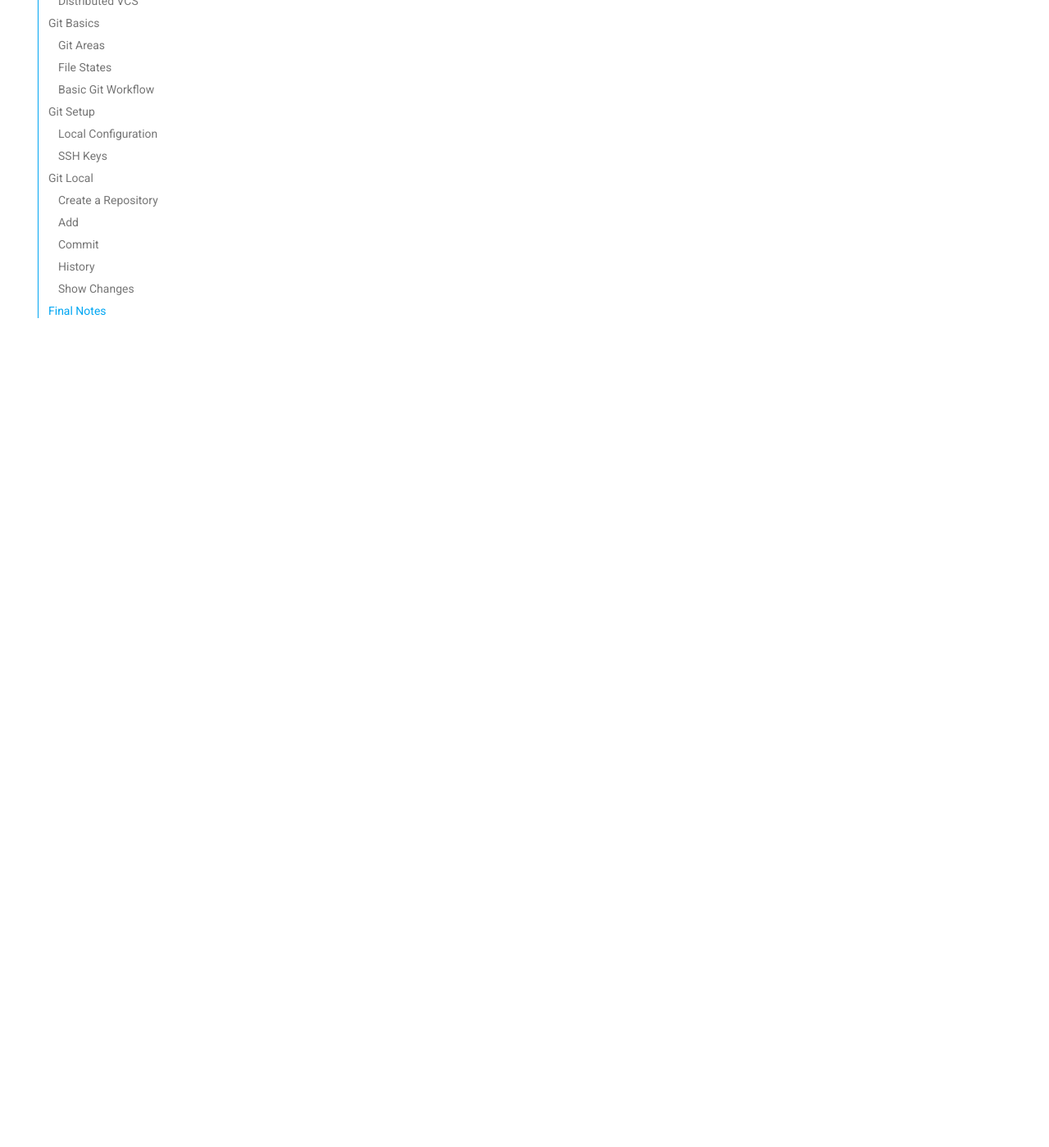
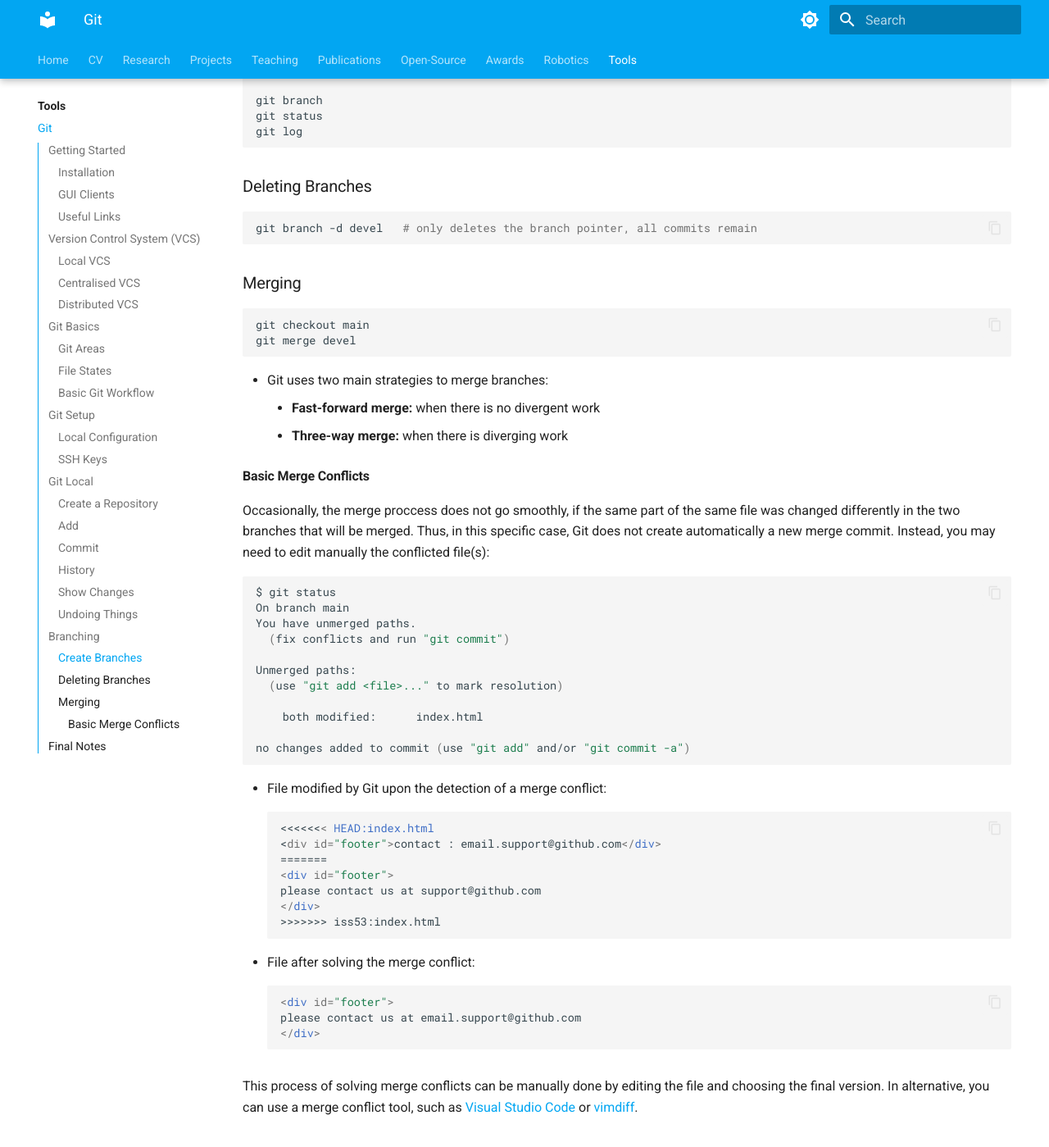
Before and after one commit to sousarbarb/sousarbarb.github.io, an MkDocs documentation site: the page built from docs/tools/git.md, in a window 1280 px wide and 1400 px high, scrolled down 8994 px. Shown: the whole window at 82% size. Built offline with MkDocs 1.6.1 and Material for MkDocs 9.7.7, drawn with Linux system fonts in a browser that asks for light colours; some of the changed text lies outside the part shown.

Commit message:
Git: Branching

````diff
--- a/docs/tools/git.md
+++ b/docs/tools/git.md
@@ -235,6 +235,7 @@ end
 git config --global user.name "John Doe"
 git config --global user.email johndoe@example.com
 git config --global core.editor vim
+git config --global merge.tool vimdiff
 ```
 
 ### SSH Keys
@@ -366,6 +367,109 @@ git diff --staged
 You can also see the changes between branches, between commits, among other
 possibilities.
 
+### Undoing Things
+
+- Add some files possibly forgotten from the last commit, or if the commit
+  message was messed up
+  ```sh
+  git add REAME
+  git commit -m "Update README"
+  git add README
+  git commit --amend
+  ```
+- Unstaging a staged file
+  ```sh
+  git restore --staged <file>
+  git reset HEAD <file>
+  ```
+- Unmodifying a modified file
+  ```sh
+  git restore <file>
+  git checkout -- <file>
+  ```
+
+## Branching
+
+- A branch in Git is simply a movable point to a commit
+- Each time you commit to a branch, the pointer moves forward automatically
+- `HEAD` is a special pointer that always points to the current branch
+
+### Create Branches
+
+```sh
+git branch devel    # create a new devel branch
+git branch          # list current branches
+git checkout devel  # switch from current branch to devel
+
+# OR
+git checkout -b devel   # create and checkout the new branch
+
+git branch
+git status
+git log
+```
+
+### Deleting Branches
+
+```sh
+git branch -d devel   # only deletes the branch pointer, all commits remain
+```
+
+### Merging
+
+```sh
+git checkout main
+git merge devel
+```
+
+- Git uses two main strategies to merge branches:
+    - **Fast-forward merge:** when there is no divergent work
+    - **Three-way merge:** when there is diverging work
+
+#### Basic Merge Conflicts
+
+Occasionally, the merge proccess does not go smoothly, if the same part of the
+same file was changed differently in the two branches that will be merged.
+Thus, in this specific case, Git does not create automatically a new merge
+commit. Instead, you may need to edit manually the conflicted file(s):
+
+```sh
+$ git status
+On branch main
+You have unmerged paths.
+  (fix conflicts and run "git commit")
+
+Unmerged paths:
+  (use "git add <file>..." to mark resolution)
+
+    both modified:      index.html
+
+no changes added to commit (use "git add" and/or "git commit -a")
+```
+
+- File modified by Git upon the detection of a merge conflict:
+  ```html
+  <<<<<<< HEAD:index.html
+  <div id="footer">contact : email.support@github.com</div>
+  =======
+  <div id="footer">
+  please contact us at support@github.com
+  </div>
+  >>>>>>> iss53:index.html
+  ```
+- File after solving the merge conflict:
+  ```html
+  <div id="footer">
+  please contact us at email.support@github.com
+  </div>
+  ```
+
+This process of solving merge conflicts can be manually done by editing the file
+and choosing the final version. In alternative, you can use a merge conflict
+tool, such as
+[Visual Studio Code](https://code.visualstudio.com/docs/sourcecontrol/overview)
+or [vimdiff](https://git-scm.com/docs/vimdiff/en).
+
 ## Final Notes
 
 - Commit often
````
